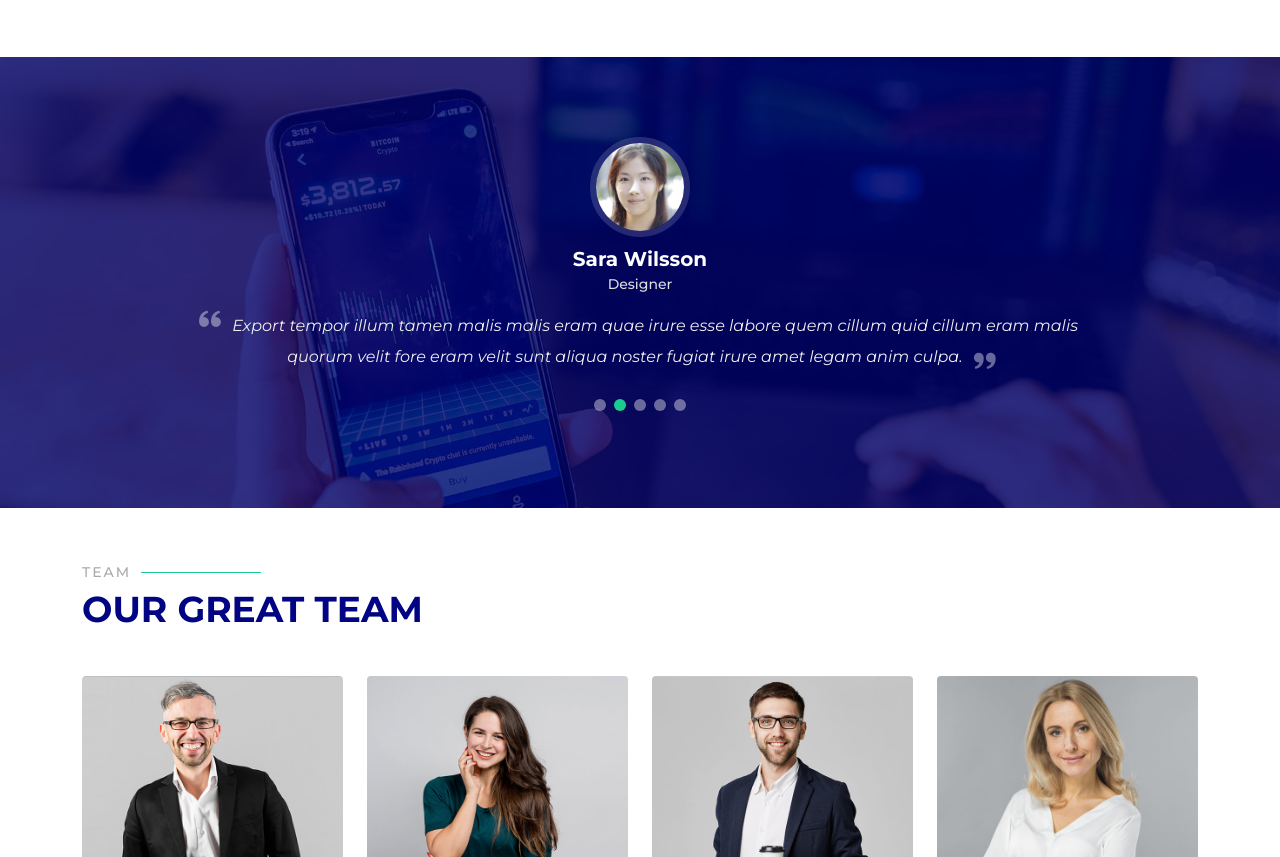
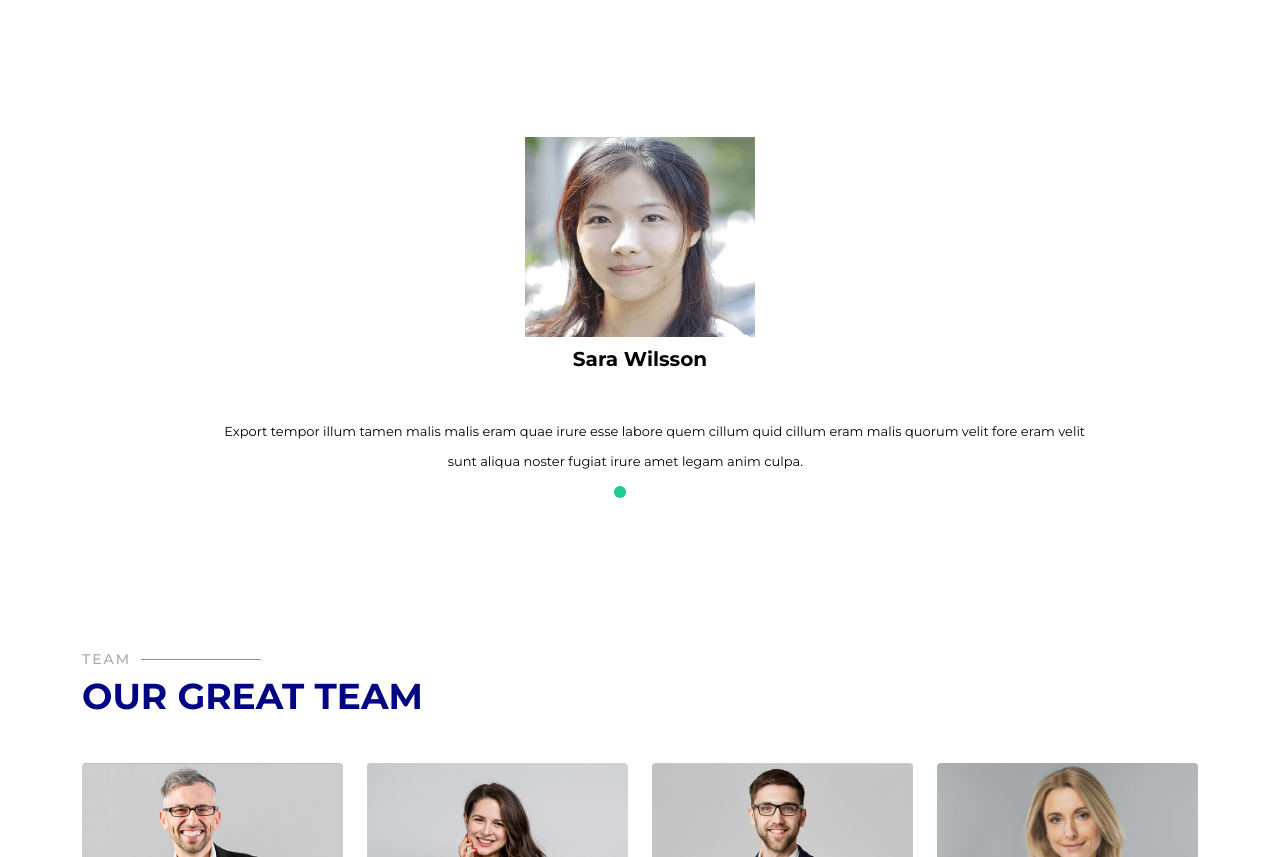
Before and after one commit to edwhernandezc/landing-page, a plain HTML site: page index.html in a window 1280 px wide. Shown: the part 5128-5985 px from the top of the page. Drawn offline with Linux system fonts and the light colour scheme.

Commit message:
Add images

```diff
--- a/assets/css/style.css
+++ b/assets/css/style.css
@@ -1071,21 +1071,12 @@ section {
 --------------------------------------------------------------*/
 .testimonials {
   padding: 80px 0;
-  background: url("../img/cta-bg.jpg") no-repeat;
+  background: white;
   background-position: center center;
   background-size: cover;
   position: relative;
 }
 
-.testimonials::before {
-  content: "";
-  position: absolute;
-  left: 0;
-  right: 0;
-  top: 0;
-  bottom: 0;
-  background: rgba(1, 3, 111, 0.8);
-}
 
 .testimonials .section-header {
   margin-bottom: 40px;
@@ -1102,23 +1093,16 @@ section {
 }
 
 .testimonials .testimonial-item .testimonial-img {
-  width: 100px;
-  border-radius: 50%;
-  border: 6px solid rgba(255, 255, 255, 0.15);
+  width: 230px;
   margin: 0 auto;
+  max-height: 200px;
 }
 
 .testimonials .testimonial-item h3 {
   font-size: 20px;
   font-weight: bold;
   margin: 10px 0 5px 0;
-  color: #fff;
-}
-
-.testimonials .testimonial-item h4 {
-  font-size: 14px;
-  color: #ddd;
-  margin: 0 0 15px 0;
+  color: #000000;
 }
 
 .testimonials .testimonial-item .quote-icon-left,
@@ -1141,9 +1125,11 @@ section {
 }
 
 .testimonials .testimonial-item p {
-  font-style: italic;
-  margin: 0 auto 15px auto;
-  color: #eee;
+  width: 80%;
+  margin: 0 auto;
+  text-align: center;
+  color: #000;
+  font-size: 13px;
 }
 
 .testimonials .swiper-pagination {
```
Also changed, not shown: assets/img/logo.png (added), assets/img/why/icono-1.png (added), assets/img/why/icono-2.png (added), assets/img/why/icono-3.png (added), assets/img/why/icono-4.png (added), assets/img/why/icono-5.png (added), assets/img/why/icono-6.png (added), assets/img/why/icono-7.png (added), assets/img/why/icono-8.png (added).
